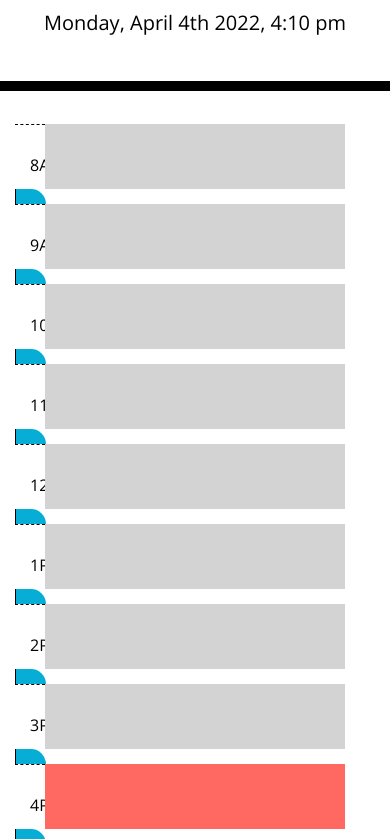
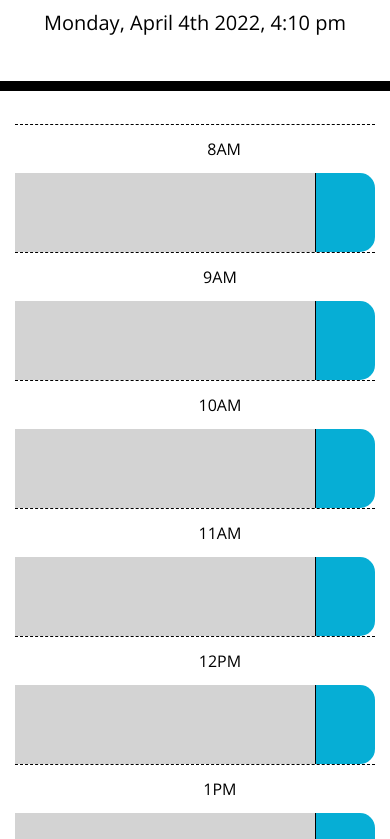
Before and after one commit to ecarlson0123/work-day, a plain HTML site: page index.html in a window 390 px wide. Shown: the part 256-1095 px from the top of the page. Drawn offline with nearby package versions, Linux system fonts and the light colour scheme; a web font is replaced by a local one.

Commit message:
window sizing changes and README

```diff
--- a/assets/css/style.css
+++ b/assets/css/style.css
@@ -40,6 +40,8 @@ textarea{
   background-color: #ffffff;
   color: #000000;
   border-top: 1px dashed #000000;
+  text-align: center;
+  padding-right: 15px;
 }
 
 .past {
@@ -70,7 +72,9 @@ textarea{
   transition: all .3s ease-in-out;
 }
 
-#event-comment{
+#event-comment, #textbox,{
+  height: 10vh;
+  text-align: left;
 }
 
 .time-slot{
--- a/assets/js/script.js
+++ b/assets/js/script.js
@@ -22,8 +22,9 @@ $(".time-block").on("click", "p", function() {
       .text()
       .trim();
     var textInput = $("<textarea>")
-      .addClass("form-control col-10")
+      .addClass("form-control col-10 col-md-9 h-100")
       .val(text)
+      .attr('id','textbox')
       .css('background-color', color);
     $(this).replaceWith(textInput);
     textInput.trigger("focus");
@@ -41,7 +42,7 @@ $(".time-block").on("click", ".saveBtn", function() {
     timeSlots[time]= text;
 
   var eventComment = $("<p>")
-    .addClass("col-10 align-middle")
+    .addClass("col-10 col-md-9 description h-100")
     .attr('id',"event-comment")
     .text(text);
 
--- a/index.html
+++ b/index.html
@@ -36,106 +36,106 @@
       <p class="lead">A simple calendar app for scheduling your work day</p>
       <p id="currentDay" class="lead"></p>
     </header>
-    <div class="container h-100">
+    <div class="container">
       <!-- Timeblocks go here -->
-      <div class="blocks col h-100">
-        <div id="time8" class=" time-block row" >
-            <div class="col-1 hour">
+      <div class="blocks col">
+        <div id="time8" class=" time-block row d-flex mb-5 mb-md-0" >
+            <div class="col-12 col-md-2 hour">
               8AM
             </div>
-            <p id="event-comment" class="col-10 description">
+            <p id="event-comment" class="col-10 col-md-9 description h-100">
             </p>
-            <div class="col-1 saveBtn">
+            <div class="col-2 col-md-1 saveBtn">
               <span class="oi oi-lock-locked"></span>
             </div>
         </div>
-        <div id="time9" class=" time-block row" >
-          <div class="col-1 hour">
+        <div id="time9" class=" time-block row d-flex mb-5 mb-md-0" >
+          <div class="col-12 col-md-2 hour">
             9AM
           </div>
-          <p id="event-comment" class="col-10">
+          <p id="event-comment" class="col-10 col-md-9 description h-100">
           </p>
-          <div class="col-1 saveBtn">
+          <div class="col-2 col-md-1 saveBtn">
             <span class="oi oi-lock-locked"></span>
           </div>
         </div>
-        <div id="time10" class=" time-block row" >
-          <div class="col-1 hour">
+        <div id="time10" class=" time-block row d-flex mb-5 mb-md-0" >
+          <div class="col-12 col-md-2 hour">
             10AM
           </div>
-          <p id="event-comment" class="col-10">
+          <p id="event-comment" class="col-10 col-md-9 description h-100">
           </p>
-          <div class="col-1 saveBtn">
+          <div class="col-2 col-md-1 saveBtn">
             <span class="oi oi-lock-locked"></span>
           </div>
         </div>
-        <div id="time11" class=" time-block row" >
-          <div class="col-1 hour">
+        <div id="time11" class="time-block row d-flex mb-5 mb-md-0 " >
+          <div class="col-12 col-md-2 hour">
             11AM
           </div>
-          <p id="event-comment" class="col-10">
+          <p id="event-comment" class="col-10 col-md-9 description h-100">
           </p>
-          <div class="col-1 saveBtn">
+          <div class="col-2 col-md-1 saveBtn">
             <span class="oi oi-lock-locked"></span>
           </div>
         </div>
-        <div id="time12" class=" time-block row" >
-          <div class="col-1 hour">
+        <div id="time12" class=" time-block row d-flex mb-5 mb-md-0" >
+          <div class="col-12 col-md-2 hour">
             12PM
           </div>
-          <p id="event-comment" class="col-10">
+          <p id="event-comment" class="col-10 col-md-9 description h-100">
           </p>
-          <div class="col-1 saveBtn">
+          <div class="col-2 col-md-1 saveBtn">
             <span class="oi oi-lock-locked"></span>
           </div>
         </div>
-        <div id="time13" class=" time-block row" >
-          <div class="col-1 hour">
+        <div id="time13" class=" time-block row d-flex mb-5 mb-md-0" >
+          <div class="col-12 col-md-2 hour">
             1PM
           </div>
-          <p id="event-comment" class="col-10">
+          <p id="event-comment" class="col-10 col-md-9 description h-100">
           </p>
-          <div class="col-1 saveBtn">
+          <div class="col-2 col-md-1 saveBtn">
             <span class="oi oi-lock-locked"></span>
           </div>
         </div>
-        <div id="time14" class=" time-block row" >
-          <div class="col-1 hour">
+        <div id="time14" class=" time-block row d-flex mb-5 mb-md-0" >
+          <div class="col-12 col-md-2 hour">
             2PM
           </div>
-          <p id="event-comment" class="col-10">
+          <p id="event-comment" class="col-10 col-md-9 description h-100">
           </p>
-          <div class="col-1 saveBtn">
+          <div class="col-2 col-md-1 saveBtn">
             <span class="oi oi-lock-locked"></span>
           </div>
         </div>
-        <div id="time15" class=" time-block row" >
-          <div class="col-1 hour">
+        <div id="time15" class=" time-block row d-flex mb-5 mb-md-0" >
+          <div class="col-12 col-md-2 hour">
             3PM
           </div>
-          <p id="event-comment" class="col-10">
+          <p id="event-comment" class="col-10 col-md-9 description h-100">
           </p>
-          <div class="col-1 saveBtn">
+          <div class="col-2 col-md-1 saveBtn">
             <span class="oi oi-lock-locked"></span>
           </div>
         </div>
-        <div id="time16" class=" time-block row" >
-          <div class="col-1 hour">
+        <div id="time16" class=" time-block row d-flex mb-5 mb-md-0" >
+          <div class="col-12 col-md-2 hour">
             4PM
           </div>
-          <p id="event-comment" class="col-10">
+          <p id="event-comment" class="col-10 col-md-9 description h-100">
           </p>
-          <div class="col-1 saveBtn">
+          <div class="col-2 col-md-1 saveBtn">
             <span class="oi oi-lock-locked"></span>
           </div>
         </div>
-        <div id="time17" class=" time-block row" >
-          <div class="col-1 hour">
+        <div id="time17" class=" time-block row d-flex mb-5 mb-md-0" >
+          <div class="col-12 col-md-2 hour">
             5PM
           </div>
-          <p id="event-comment" class="col-10">
+          <p id="event-comment" class="col-10 col-md-9 description h-100">
           </p>
-          <div class="col-1 saveBtn">
+          <div class="col-2 col-md-1 saveBtn">
             <span class="oi oi-lock-locked"></span>
           </div>
         </div>
```
Also changed, not shown: assets/images/work-day-sample.PNG (added), 1 other file.
